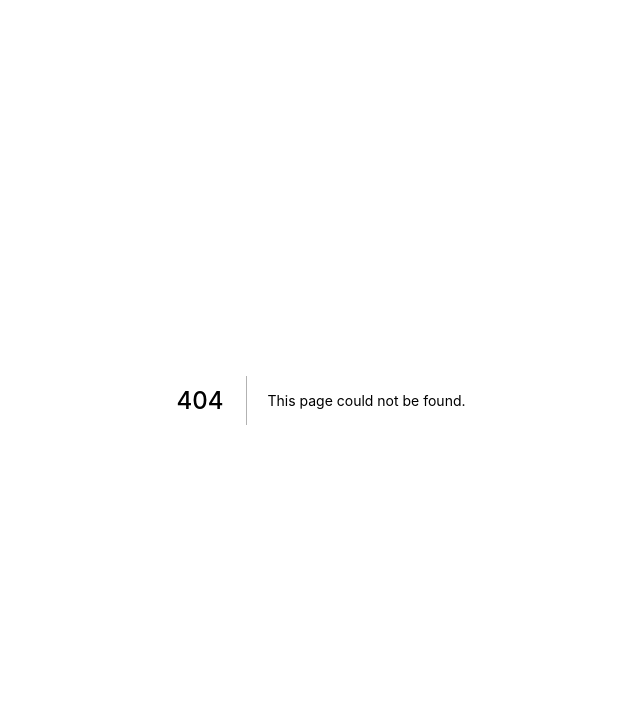
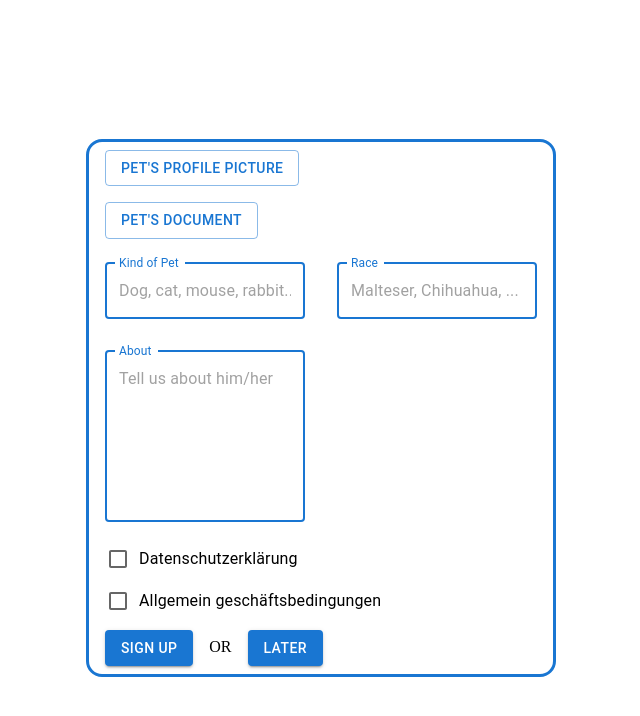
Before and after one commit to Latumi1192/pet_betreuung, a Next.js app: page /petsignin in a window 1280 px wide. Before the commit this address had no page. Shown: the top 716 px of the page, without its empty margins (319-959 px from the left). Built offline with nearby package versions, Linux system fonts and the light colour scheme.

Commit message:
Add pet signin page, add router, clean up

```diff
--- /dev/null
+++ b/features/user/presentation/components/PetSignUpForm.tsx
@@ -0,0 +1,85 @@
+import * as React from "react";
+import Box from "@mui/material/Box";
+import TextField from "@mui/material/TextField";
+import {
+  FormGroup,
+  Checkbox,
+  FormControlLabel,
+  Button,
+} from "@mui/material";
+import { useRouter } from "next/router";
+
+export default function PetSignUpForm() {
+  const router = useRouter();
+  return (
+    <Box
+      component="form"
+      sx={{
+        border: 3,
+        borderColor: "primary.main",
+        borderRadius: "16px",
+        "& .MuiTextField-root": { m: 2, width: "25ch" },
+        "& .MuiButton-root": { mt: 1, ml: 2, mb: 1, mr: 2 },
+        "& .MuiFormGroup-root": { mt: 0, ml: 1 },
+        "& .MuiFormControlLabel-root": { m: 0 },
+      }}
+      noValidate
+      autoComplete="off"
+    >
+      <div>
+        <Button variant="outlined" component="label">
+          Pet's profile picture
+          <input hidden accept="image/*" multiple type="file" />
+        </Button>
+      </div>
+      <div>
+        <Button variant="outlined" component="label">
+          Pet's Document
+          <input hidden accept="image/*" multiple type="file" />
+        </Button>
+      </div>
+      <div>
+        <TextField
+          focused
+          label="Kind of Pet"
+          placeholder="Dog, cat, mouse, rabbit..."
+        />
+        <TextField
+          focused
+          label="Race"
+          placeholder="Malteser, Chihuahua, ..."
+        />
+      </div>
+      <div>
+        <TextField
+          focused
+          multiline={true}
+          fullWidth={true}
+          rows="6"
+          id="outlined-required"
+          label="About"
+          placeholder="Tell us about him/her"
+        />
+      </div>
+      <FormGroup>
+        <FormControlLabel
+          control={<Checkbox />}
+          label="Datenschutzerklärung "
+        />
+        <FormControlLabel
+          control={<Checkbox />}
+          label="Allgemein geschäftsbedingungen "
+        />
+      </FormGroup>
+      <div>
+        <Button variant="contained" onClick={() => router.push("/")}>
+          Sign Up
+        </Button>
+        OR
+        <Button variant="contained" onClick={() => router.push("/")}>
+          Later
+        </Button>
+      </div>
+    </Box>
+  );
+}
--- a/features/user/presentation/components/SignUpForm.tsx
+++ b/features/user/presentation/components/SignUpForm.tsx
@@ -3,8 +3,10 @@ import Box from '@mui/material/Box';
 import TextField from '@mui/material/TextField';
 import { FormGroup, Checkbox, FormControlLabel, Button } from '@mui/material';
 import GenderButton from './GenderButton';
+import { useRouter } from 'next/router';
 
 export default function SignUpForm() {
+  const router = useRouter();
   return (
     <Box
       component="form"
@@ -125,7 +127,7 @@ export default function SignUpForm() {
         />
       </FormGroup>
       <div>
-        <Button variant="contained" onClick={() => console.log('signup....')}>
+        <Button variant="contained" onClick={() => router.push("petsignin")}>
           Sign Up
         </Button>
       </div>
--- a/pages/index.tsx
+++ b/pages/index.tsx
@@ -1,4 +1,4 @@
-import PageBar from '../components/PageBar';
+import PageBar from "../components/PageBar";
 
 const Home = () => {
   return <PageBar />;
--- a/pages/signin/index.tsx
+++ b/pages/petsignin/index.tsx
@@ -1,8 +1,8 @@
-import { Grid } from '@mui/material';
-import React from 'react';
-import SignInForm from '../../features/user/presentation/components/SignInForm';
+import { Grid } from "@mui/material";
+import React from "react";
+import PetSignUpForm from "../../features/user/presentation/components/PetSignUpForm";
 
-const SignInPage = () => {
+const PetSignInPage = () => {
   return (
     <Grid
       container
@@ -10,13 +10,13 @@ const SignInPage = () => {
       direction="column"
       alignItems="center"
       justifyContent="center"
-      style={{ minHeight: '100vh' }}
+      style={{ minHeight: "100vh" }}
     >
       <Grid item xs={3}>
-        <SignInForm />
+        <PetSignUpForm />
       </Grid>
     </Grid>
   );
 };
 
-export default SignInPage;
+export default PetSignInPage;
```
